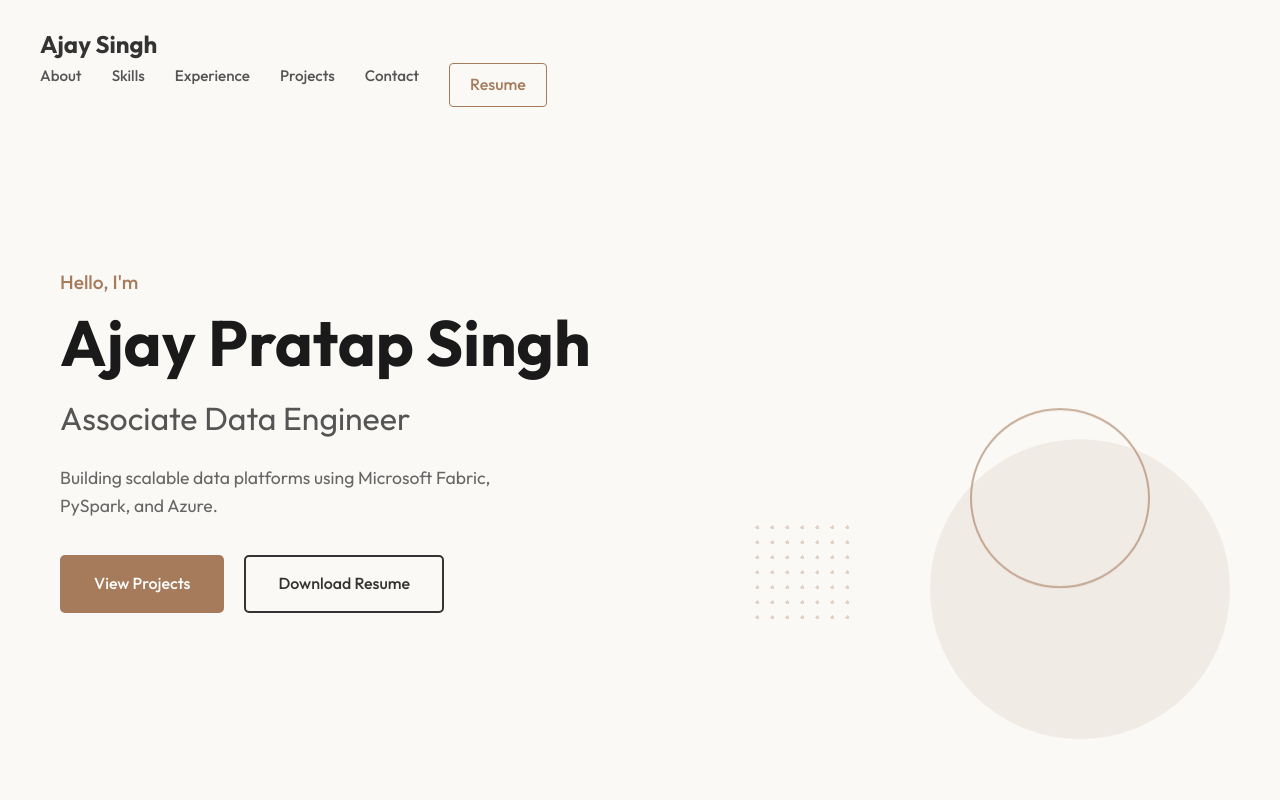
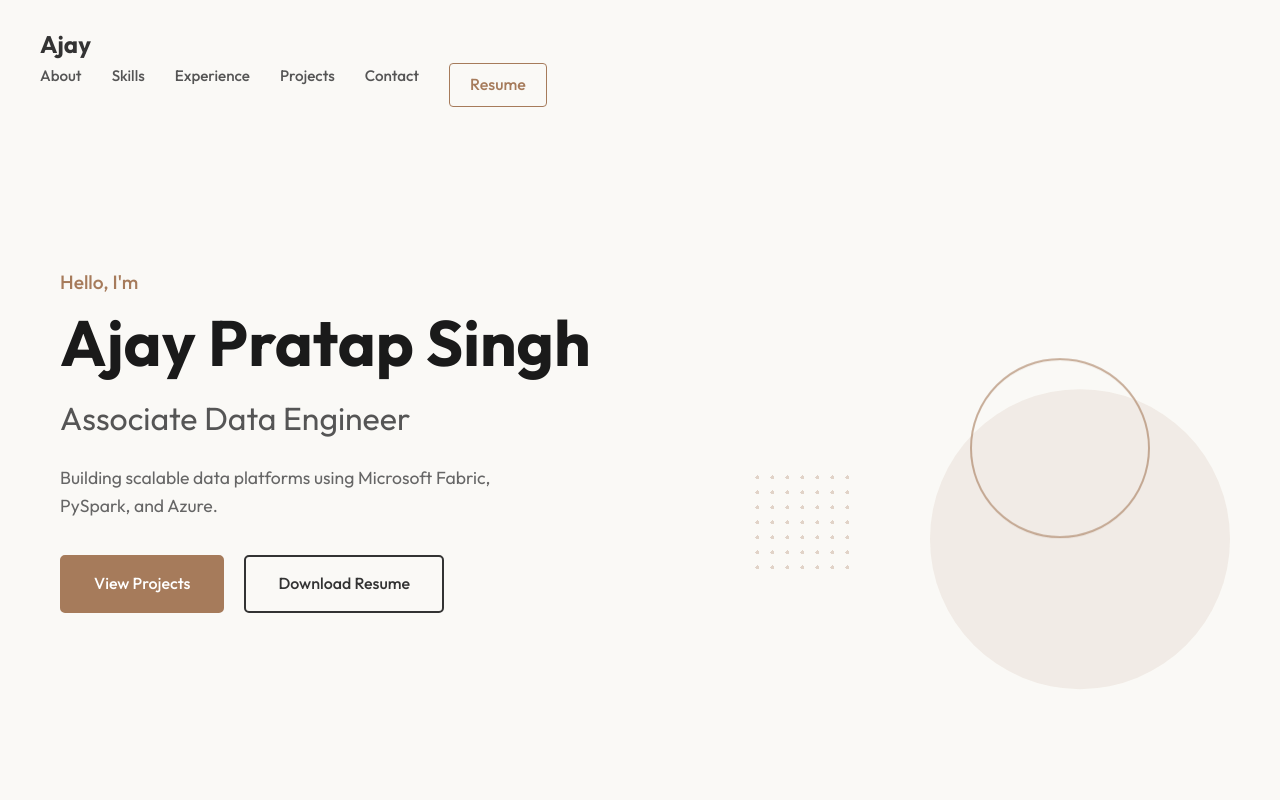
Before and after one commit to Ajay29091/Portfolio, a React (Vite) app: page / in a window 1280 px wide. Shown: the top 800 px of the page. Built offline with nearby package versions, Linux system fonts and the light colour scheme.

Commit message:
Update portfolio with adjustments

```diff
--- a/src/components/Hero.jsx
+++ b/src/components/Hero.jsx
@@ -47,7 +47,7 @@ const Hero = () => {
                     className="flex-1 flex justify-center relative"
                     style={{ flex: 1, display: 'flex', justifyContent: 'center', position: 'relative' }}
                 >
-                    <div style={{ width: '400px', height: '400px', position: 'relative' }}>
+                    <div style={{ width: '400px', height: '400px', position: 'relative', marginTop: '-100px' }}>
                         <motion.div
                             animate={{ y: [0, -20, 0] }}
                             transition={{ repeat: Infinity, duration: 6, ease: "easeInOut" }}
--- a/src/components/Navbar.jsx
+++ b/src/components/Navbar.jsx
@@ -37,7 +37,7 @@ const Navbar = () => {
             }}>
             <div className="max-w-7xl mx-auto px-6 flex justify-between items-center">
                 <a href="#" className="text-2xl font-bold text-gray-800" style={{ fontSize: '1.5rem', fontWeight: '700', color: '#333' }}>
-                    Ajay Singh
+                    Ajay
                 </a>
 
                 {/* Desktop Menu */}
```
